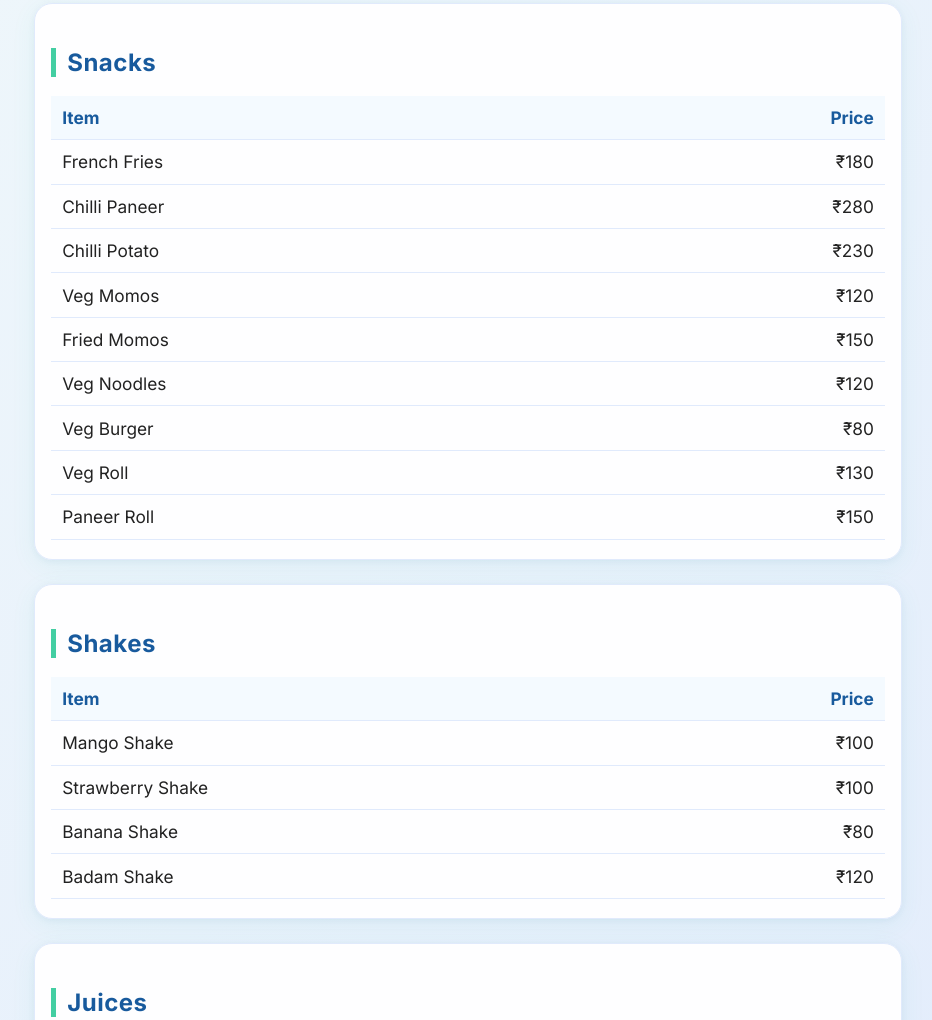
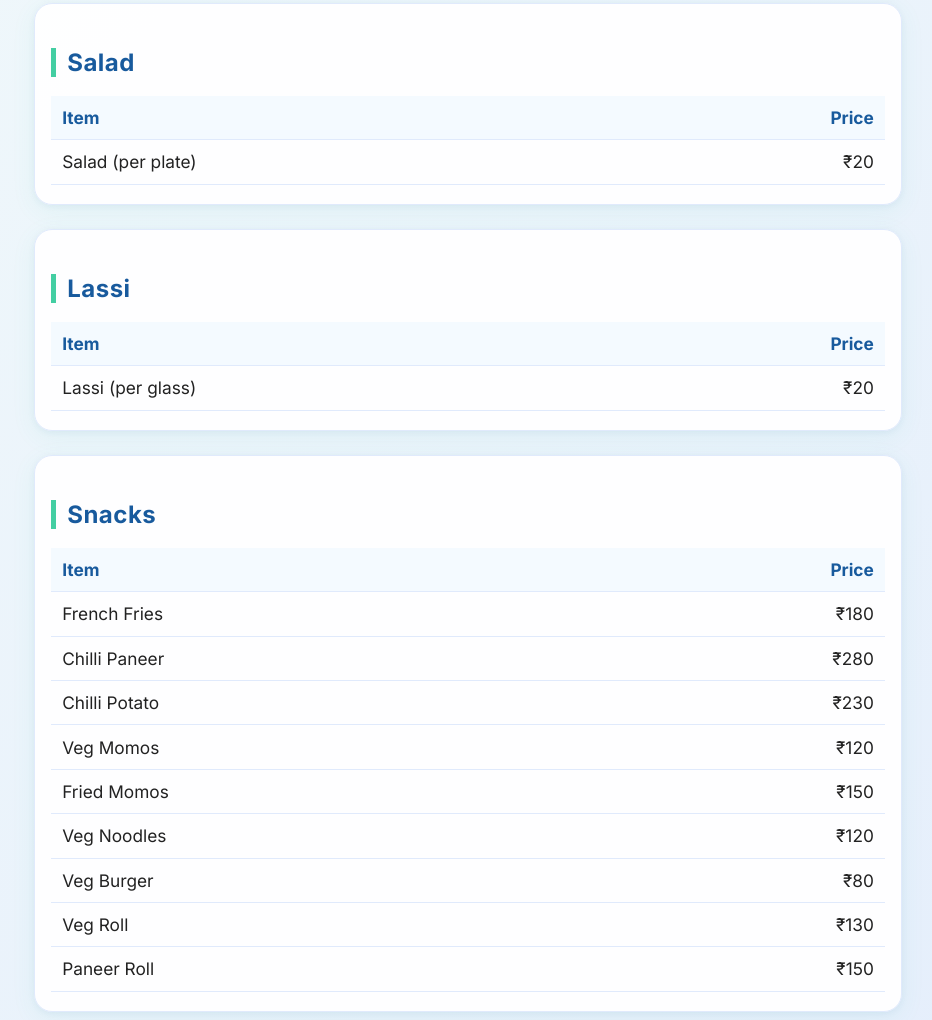
Before and after one commit to Abhishek7242/Aaranya-Homestay-Menu-Card, a plain HTML site: page index.html in a window 1280 px wide. Shown: the part 1870-2890 px from the top of the page, without its empty margins (172-1104 px from the left). Drawn offline with Linux system fonts and the light colour scheme.

Commit message:
added more items

```diff
--- a/index.html
+++ b/index.html
@@ -501,6 +501,36 @@
         </div>
       </section>
       <section>
+        <h2>Salad</h2>
+        <div class="menu-table-wrapper">
+          <table class="menu-table">
+            <tr>
+              <th>Item</th>
+              <th>Price</th>
+            </tr>
+            <tr>
+              <td>Salad (per plate)</td>
+              <td>₹20</td>
+            </tr>
+          </table>
+        </div>
+      </section>
+      <section>
+        <h2>Lassi</h2>
+        <div class="menu-table-wrapper">
+          <table class="menu-table">
+            <tr>
+              <th>Item</th>
+              <th>Price</th>
+            </tr>
+            <tr>
+              <td>Lassi (per glass)</td>
+              <td>₹20</td>
+            </tr>
+          </table>
+        </div>
+      </section>
+      <section>
         <h2>Snacks</h2>
         <div class="menu-table-wrapper">
           <table class="menu-table">
@@ -617,7 +647,7 @@
       <div class="footer-content">
         <div class="developer-info">Developed by Abhishek Verma</div>
         <a
-          href="https://abhishek7242.github.io/My-Portfolio/"
+          href="https://github.com/Abhishek7242/My-Portfolio"
           class="portfolio-link"
           target="_blank"
           >View Portfolio</a
```
